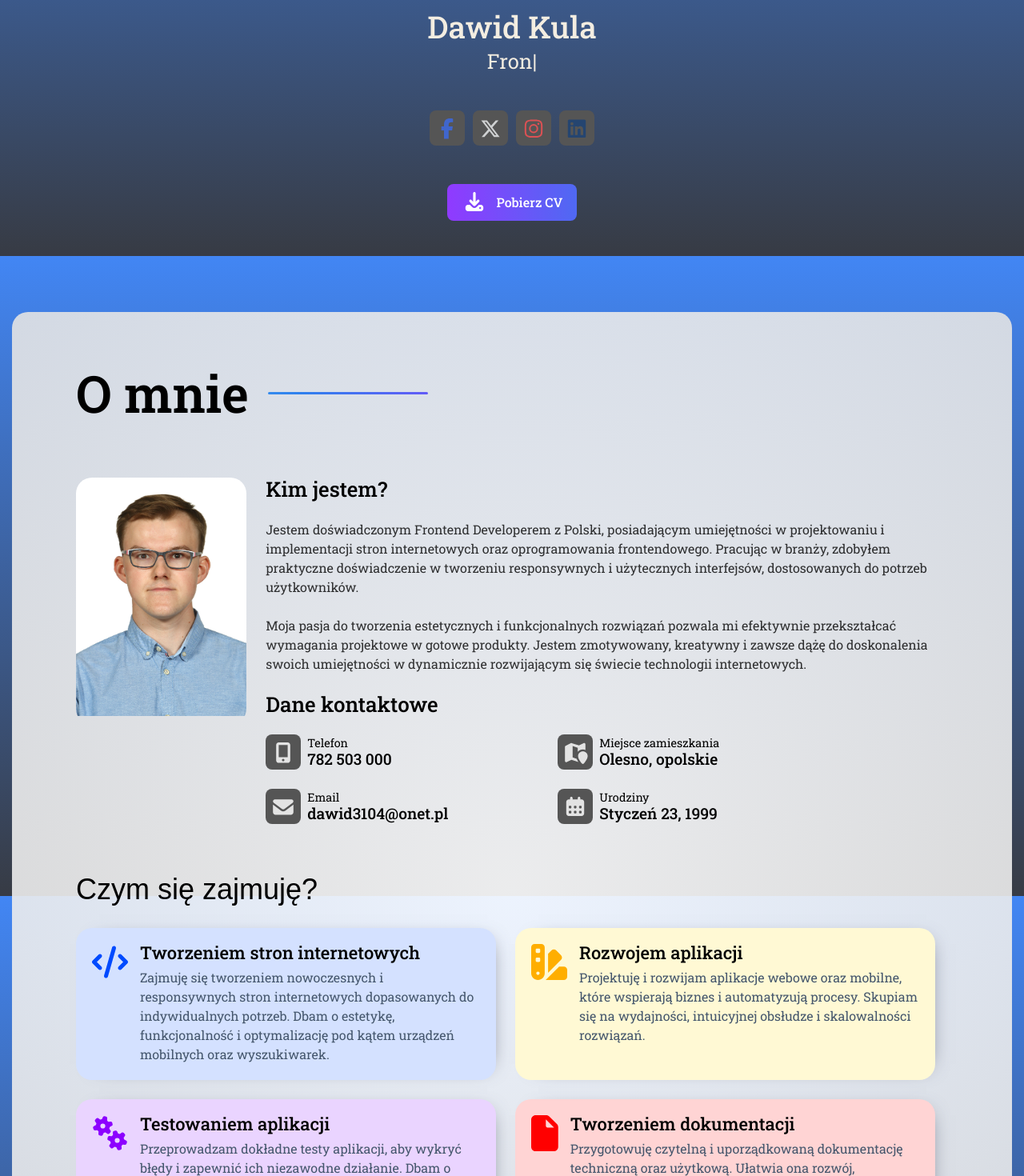
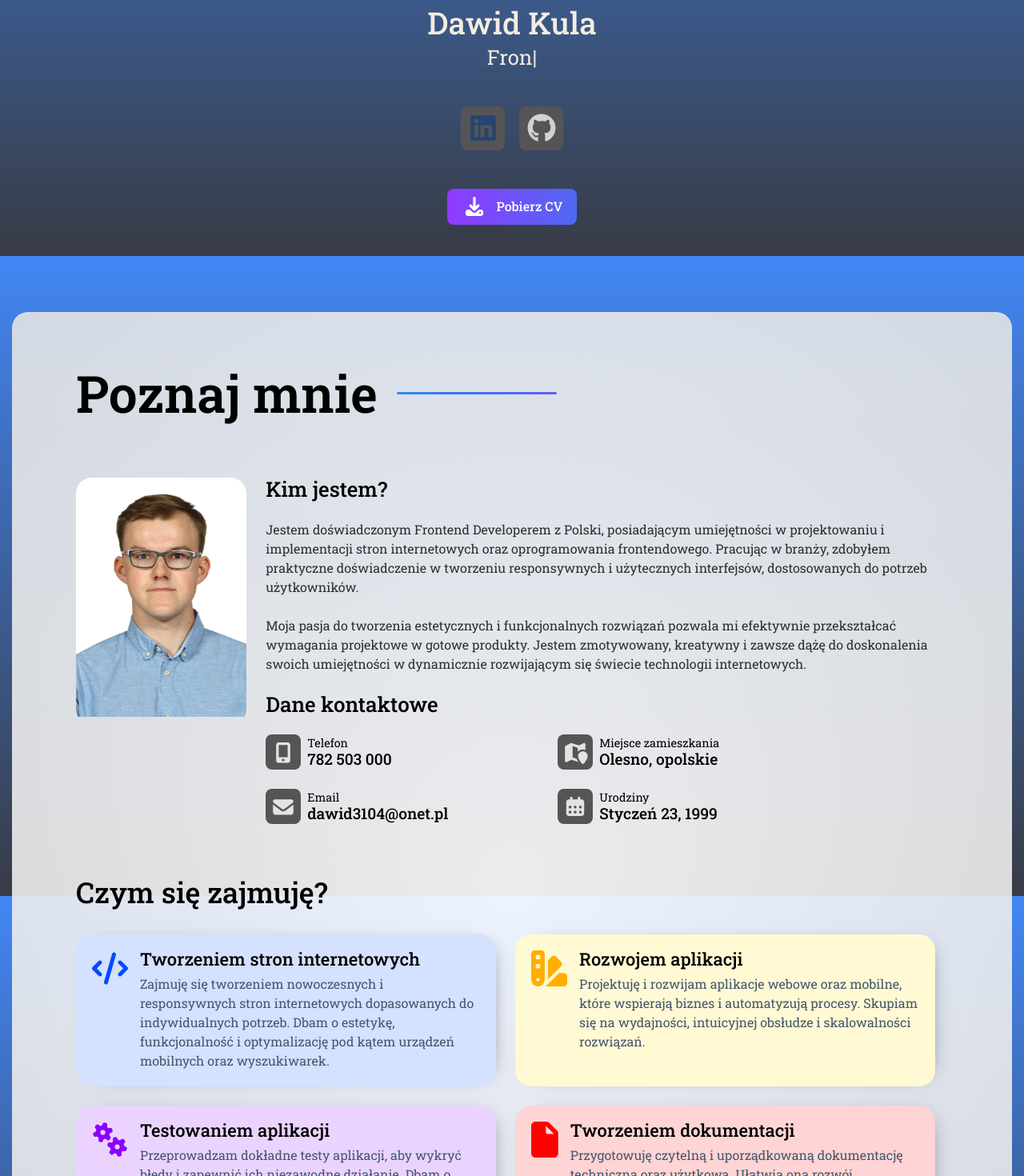
Before and after one commit to KULAQ123/dawid-kula-site-cv, a Vue app: page /en in a window 1280 px wide. Shown: the part 480-1950 px from the top of the page at 80% size. Built offline with nearby package versions, Linux system fonts and the light colour scheme.

Commit message:
add tooltip component, add modal component, fixes and new fonts

```diff
--- a/index.html
+++ b/index.html
@@ -5,8 +5,7 @@
     <link rel="icon" href="/favicon.ico" />
     <link rel="preconnect" href="https://fonts.googleapis.com">
     <link rel="preconnect" href="https://fonts.gstatic.com" crossorigin>
-
-    <link href="https://fonts.googleapis.com/css2?family=Montserrat:ital,wght@0,100..900;1,100..900&family=Roboto+Slab:wght@100..900&display=swap" rel="stylesheet">
+    <link href="https://fonts.googleapis.com/css2?family=Lora:ital,wght@0,400..700;1,400..700&family=Montserrat:ital,wght@0,100..900;1,100..900&family=Roboto+Slab:wght@100..900&display=swap" rel="stylesheet">
 
     <meta name="viewport" content="width=device-width, initial-scale=1.0" />
     <title>CV Dawida Kuli - Frontend Developer, Vue 3</title>
--- a/src/assets/styles/base.scss
+++ b/src/assets/styles/base.scss
@@ -17,9 +17,11 @@ html {
 
 body {
   line-height: 1.6;
-  font-family: Roboto Slab, sans-serif;
+  font-family: "Roboto Slab", serif;
   font-weight: 400;
   font-size: 1.6rem;
+  font-optical-sizing: auto;
+  font-style: normal;
   max-width: 100vw;
   //background-image: url(../images/bg-image.jpg);
   background-image: var(--color-radial-4);
@@ -126,13 +128,14 @@ a {
 }
 
 .text-md {
-  font-size: 14px;
+  font-size: 16px;
   line-height: 1.5em;
+  font-weight: 500;
 }
 
 .text-lg {
   font-size: 18px;
-  font-weight: 400;
+  font-weight: 500;
   line-height: 1.5em;
 }
 
--- a/src/components/ButtonComponent.vue
+++ b/src/components/ButtonComponent.vue
@@ -8,6 +8,12 @@
     :class="{ radius: radius, onlyIcon: onlyIcon, cursor: ripple }"
     :target="blank ? '_blank' : undefined"
   >
+    <v-tooltip
+      v-if="tooltip"
+      activator="parent"
+      :location="locationTooltip"
+      >{{ textTooltip }}</v-tooltip
+    >
     <div
       class="content-container"
       :class="{ 'white-text': whiteText }"
@@ -34,6 +40,13 @@ defineProps({
   text: {
     type: String,
   },
+  textTooltip: {
+    type: String,
+  },
+  locationTooltip: {
+    type: String,
+    default: "top",
+  },
   radius: {
     type: Boolean,
     default: false,
@@ -53,6 +66,10 @@ defineProps({
   ripple: {
     type: Boolean,
     default: true,
+  },
+  tooltip: {
+    type: Boolean,
+    default: false,
   },
 });
 </script>
--- a/src/components/HomeView/AboutSection.vue
+++ b/src/components/HomeView/AboutSection.vue
@@ -1,7 +1,7 @@
 <template>
   <CardSection
     id="start"
-    card-title="O mnie"
+    card-title="Poznaj mnie"
   >
     <AboutInformation></AboutInformation>
     <WhatDoing></WhatDoing>
--- a/src/components/HomeView/StartSection.vue
+++ b/src/components/HomeView/StartSection.vue
@@ -16,59 +16,33 @@
         </div>
         <div class="social-container">
           <ButtonComponent
-            href="https://www.facebook.com/dawid.kula"
+            href="https://www.linkedin.com/in/dawid-kula-97256623b/"
             only-icon
             ripple
             blank
-            class="facebook"
+            class="linkedIn"
+            tooltip
+            text-tooltip="Mój LinkedIn"
           >
             <template #icon>
               <FontAwesomeIcon
-                :icon="faFacebookF"
+                :icon="faLinkedin"
                 fade
                 style="--fa-animation-duration: 2s; --fa-fade-opacity: 0.6"
               /> </template
-          ></ButtonComponent>
-          <ButtonComponent
-            href="https://x.com/KULAQOFFICIAL"
-            only-icon
-            ripple
-            blank
-            class="twitter"
-          >
-            <template #icon>
-              <FontAwesomeIcon
-                :icon="faXTwitter"
-                fade
-                style="--fa-animation-duration: 2s; --fa-fade-opacity: 0.6"
-              /> </template
-          ></ButtonComponent>
-          <ButtonComponent
-            href="https://www.instagram.com/kulaq/"
-            only-icon
-            ripple
-            blank
-            class="instagram"
-          >
-            <template #icon>
-              <span class="gradient-icon">
-                <FontAwesomeIcon
-                  :icon="faInstagram"
-                  class="icon"
-                  fade
-                  style="--fa-animation-duration: 2s; --fa-fade-opacity: 0.6"
-                /> </span></template
           ></ButtonComponent>
           <ButtonComponent
             href="https://www.linkedin.com/in/dawid-kula-97256623b/"
             only-icon
             ripple
             blank
-            class="linkedIn"
+            class="github"
+            tooltip
+            text-tooltip="Mój Github"
           >
             <template #icon>
               <FontAwesomeIcon
-                :icon="faLinkedin"
+                :icon="faGithub"
                 fade
                 style="--fa-animation-duration: 2s; --fa-fade-opacity: 0.6"
               /> </template
@@ -96,12 +70,7 @@
 <script setup>
 import ButtonComponent from "@/components/ButtonComponent.vue";
 import { FontAwesomeIcon } from "@fortawesome/vue-fontawesome";
-import {
-  faFacebookF,
-  faInstagram,
-  faLinkedin,
-  faXTwitter,
-} from "@fortawesome/free-brands-svg-icons";
+import { faLinkedin, faGithub } from "@fortawesome/free-brands-svg-icons";
 import { faDownload } from "@fortawesome/free-solid-svg-icons";
 import { PersonInformation } from "@/enums/PersonInformation";
 import AnimatedText from "@/components/ui/AnimatedText.vue";
@@ -171,7 +140,12 @@ const downloadFile = async () => {
 
       .social-container {
         display: flex;
-        gap: 10px;
+        gap: 18px;
+
+        svg {
+          width: 36px;
+          height: 36px;
+        }
 
         .facebook {
           color: #3c6ae3;
@@ -180,7 +154,7 @@ const downloadFile = async () => {
         .twitter {
           color: #e7e9ea;
 
-          :hover {
+          &:hover {
             color: #000000;
           }
         }
@@ -191,6 +165,18 @@ const downloadFile = async () => {
 
         .linkedIn {
           color: #1c4376;
+          width: 55px;
+          height: 55px;
+        }
+
+        .github {
+          color: #e7e9ea;
+          width: 55px;
+          height: 55px;
+
+          &:hover {
+            color: #000000;
+          }
         }
       }
     }
--- /dev/null
+++ b/src/components/ModalComponent.vue
@@ -0,0 +1,78 @@
+<template>
+  <div
+    v-if="isOpen"
+    class="modal-overlay"
+    @click="closeModal"
+  >
+    <div
+      class="modal-content"
+      @click.stop
+    >
+      <div class="modal-header">
+        <button
+          class="close-button"
+          @click="closeModal"
+        >
+          <FontAwesomeIcon :icon="faXmark" />
+        </button>
+      </div>
+      <div class="modal-body">
+        <slot />
+      </div>
+    </div>
+  </div>
+</template>
+
+<script setup>
+import { FontAwesomeIcon } from "@fortawesome/vue-fontawesome";
+import { faXmark } from "@fortawesome/free-solid-svg-icons";
+
+defineProps({
+  isOpen: Boolean,
+});
+
+const emit = defineEmits(["close"]);
+const closeModal = () => emit("close");
+</script>
+
+<style scoped lang="scss">
+.modal-overlay {
+  position: fixed;
+  inset: 0;
+  background: rgba(0, 0, 0, 0.7);
+  display: flex;
+  justify-content: center;
+  align-items: center;
+  z-index: 1000;
+
+  .modal-content {
+    background: white;
+    max-width: 1080px;
+    max-height: 90dvh;
+    width: 95%;
+    border-radius: 8px;
+    overflow: hidden;
+    display: flex;
+    flex-direction: column;
+  }
+
+  .modal-header {
+    display: flex;
+    justify-content: flex-end;
+    padding: 10px;
+  }
+
+  .close-button {
+    background: none;
+    border: none;
+    cursor: pointer;
+    font-size: 2rem;
+    opacity: 0.7;
+  }
+
+  .modal-body {
+    flex: 1;
+    overflow-y: auto;
+  }
+}
+</style>
--- a/src/components/about/WhatDoing.vue
+++ b/src/components/about/WhatDoing.vue
@@ -1,6 +1,12 @@
 <template>
   <div class="what-doing-container">
-    <div class="header-text"><h2>Czym się zajmuję?</h2></div>
+    <ScrollAnimation
+      animation-type="slide-left"
+      :duration="500"
+      :delay="100"
+    >
+      <div class="header-text"><h2>Czym się zajmuję?</h2></div>
+    </ScrollAnimation>
     <div class="card-container">
       <ItemCard
         v-for="(item, index) in WhatDoingData"
@@ -29,6 +35,7 @@ import {
   faBook,
 } from "@fortawesome/free-solid-svg-icons";
 import { WhatDoingData } from "@/enums/WhatDoing";
+import ScrollAnimation from "@/components/ScrollAnimation.vue";
 
 const icons = {
   faCode,
@@ -51,10 +58,9 @@ const icons = {
     h2 {
       margin-top: 0;
       margin-bottom: 0;
-      font-family: Poppins, sans-serif;
       font-size: 36px;
       font-weight: 500;
-      line-height: 1em;
+      line-height: 1.2em;
     }
   }
 
--- a/src/components/ui/ArticleCard.vue
+++ b/src/components/ui/ArticleCard.vue
@@ -1,4 +1,10 @@
 <template>
+  <ScrollAnimation
+    animation-type="slide-bottom"
+    class="scroll-animation"
+    :duration="500"
+    :delay="100"
+  >
     <div class="portfolio-card-container">
       <div class="portfolio-content">
         <div class="portfolio-img">
@@ -16,9 +22,12 @@
         </div>
       </div>
     </div>
+  </ScrollAnimation>
 </template>
 
 <script setup>
+import ScrollAnimation from "@/components/ScrollAnimation.vue";
+
 defineProps({
   imgLink: {
     type: String,
@@ -33,10 +42,16 @@ defineProps({
 </script>
 
 <style scoped lang="scss">
+.scroll-animation {
+  display: flex;
+  max-width: calc(33.33% - 20px);
+  box-shadow: var(--shadow-2);
+  flex: 1 1 calc(33.33% - var(--gap-m));
+}
+
 .portfolio-card-container {
   display: flex;
   flex: 1 1 calc(33.33% - var(--gap-m));
-  max-width: calc(33.33% - 20px);
   max-height: 100%;
   box-shadow: var(--shadow-2);
 
--- a/src/components/ui/SkillBar.vue
+++ b/src/components/ui/SkillBar.vue
@@ -74,7 +74,8 @@ onMounted(() => {
 <style scoped lang="scss">
 .skill-bar {
   //margin-bottom: 1rem;
-  font-family: Arial, sans-serif;
+  font-family: "Montserrat", sans-serif;
+  font-weight: 500;
   margin-bottom: 30px;
 
   .label {
--- a/src/enums/SkillsPercent.js
+++ b/src/enums/SkillsPercent.js
@@ -5,7 +5,7 @@ export const SkillsPercentData = [
     skillColor: "#40b580",
   },
   {
-    skillName: "JavaSCript",
+    skillName: "JavaScript",
     skillPercent: 65,
     skillColor: "#edd61d",
   },
```
Also changed, not shown: src/components/ArticleModal.vue (+18 -28 lines). Lines whose indentation alone changed are shown as unchanged.
